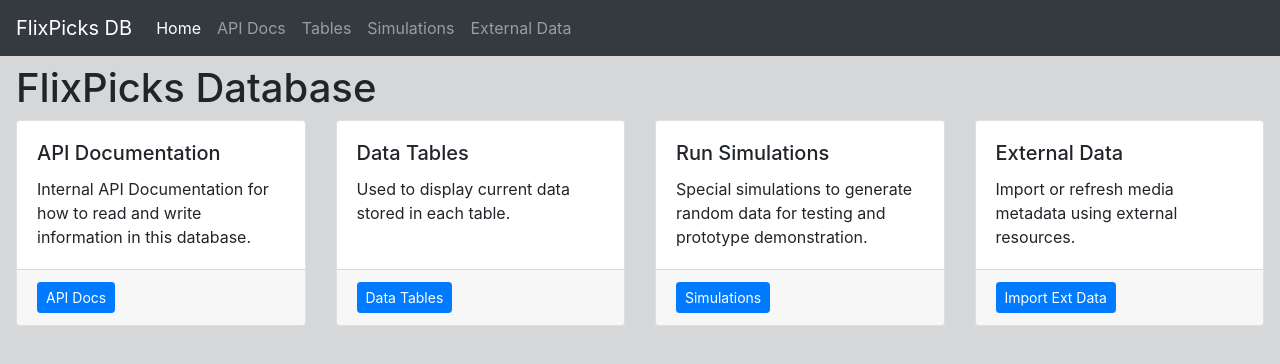
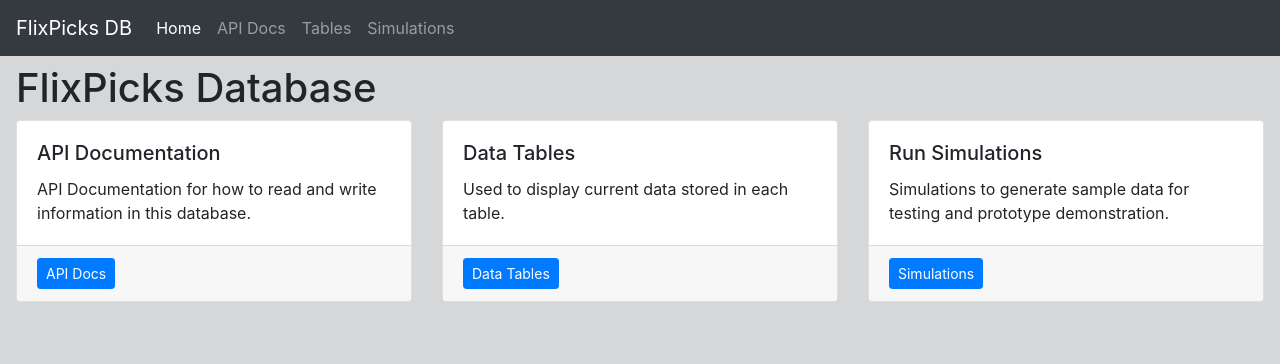
Before and after one commit to FlixPicks-Orange/FlixPickDB, a Python web app: template templates/home.html in a window 1280 px wide. Shown: the top 364 px of the page. Run offline with Jinja, Linux system fonts and the light colour scheme; the template is opened without the code that fills it, so the values that code supplies are empty; some libraries are stand-ins or nearby versions.

Commit message:
Updated Simulations and Removed Ext Data Page

```diff
--- a/simulations/watchhistory.py
+++ b/simulations/watchhistory.py
@@ -16,6 +16,7 @@ def run_simulation(Operation, MinEntries, MaxEntries, ProbFrequency):
 
 
 def generate_random(MinEntries, MaxEntries, ProbFrequency):
+    if MaxEntries < MinEntries: MaxEntries = MinEntries
     user_list = get_all_user_ids()
     for user in user_list:
         number_to_add = random.randint(MinEntries, MaxEntries)
--- a/templates/base.html
+++ b/templates/base.html
@@ -15,7 +15,6 @@
                 <li class="nav-item"><a class="nav-item nav-link" href="/api/docs" target="_blank">API Docs</a></li>
                 <li class="nav-item"><a class="nav-item nav-link" href="{{url_for('all_tables')}}">Tables</a></li>
                 <li class="nav-item"><a class="nav-item nav-link" href="{{url_for('simulation')}}">Simulations</a></li>
-                <li class="nav-item"><a class="nav-item nav-link" href="{{url_for('import_data')}}">External Data</a></li>
             </ul>
         </div>
     </nav>
--- a/templates/dialogs/SimulateWatchHistory.html
+++ b/templates/dialogs/SimulateWatchHistory.html
@@ -21,12 +21,12 @@
                 </div>
                 <div class="row WatchHistory_Hide">
                     <div class="col-sm-6">
-                        <label for="customRange3" class="pr-2">Minimum Per User:</label><output>10</output>
-                        <input type="range" class="custom-range" min="0" max="20" step="1" name="MinEntries" value="10" oninput="this.previousElementSibling.value = this.value">
+                        <label for="customRange3" class="pr-2">Minimum Per User:</label><output>20</output>
+                        <input type="range" class="custom-range" min="0" max="80" step="1" name="MinEntries" value="20" oninput="this.previousElementSibling.value = this.value">
                     </div>
                     <div class="col-sm-6">
                         <label for="customRange3" class="pr-2">Maximum Per User:</label><output>45</output>
-                        <input type="range" class="custom-range" min="20" max="100" step="1" name="MaxEntries" value="45" oninput="this.previousElementSibling.value = this.value">
+                        <input type="range" class="custom-range" min="10" max="100" step="1" name="MaxEntries" value="45" oninput="this.previousElementSibling.value = this.value">
                     </div>
                 </div>
                 <div class="row WatchHistory_Hide">
--- a/templates/home.html
+++ b/templates/home.html
@@ -5,7 +5,7 @@
     <div class="card">
         <div class="card-body">
             <h5 class="card-title">API Documentation</h5>
-            <p class="card-text">Internal API Documentation for how to read and write information in this database.</p>
+            <p class="card-text">API Documentation for how to read and write information in this database.</p>
         </div>
         <div class="card-footer">
             <a href="/api/docs" class="btn btn-primary btn-sm" target="_blank">API Docs</a>
@@ -23,21 +23,12 @@
     <div class="card">
         <div class="card-body">
             <h5 class="card-title">Run Simulations</h5>
-            <p class="card-text">Special simulations to generate random data for testing and prototype demonstration.</p>
+            <p class="card-text">Simulations to generate sample data for testing and prototype demonstration.</p>
         </div>
         <div class="card-footer">
             <a href="{{url_for('simulation')}}" class="btn btn-primary btn-sm">Simulations</a>
         </div>
     </div>
-    <div class="card">
-        <div class="card-body">
-            <h5 class="card-title">External Data</h5>
-            <p class="card-text">Import or refresh media metadata using external resources.</p>
-        </div>
-        <div class="card-footer">
-            <a href="{{url_for('import_data')}}" class="btn btn-primary btn-sm">Import Ext Data</a>
-        </div>
-    </div>
 </div>
 
 {% endblock %}
--- a/templates/import_data.html
+++ /dev/null
@@ -1,4 +0,0 @@
-{% extends "base.html" %}
-{% block content %}
-<h1>External Data</h1>
-{% endblock %}
--- a/templates/simulation.html
+++ b/templates/simulation.html
@@ -27,7 +27,8 @@
     <div class="row mb-4">
         <div class="col">
             <h3>Recommendations</h3>
-            <a href="{{url_for('simulation_recommendations')}}" class="btn btn-primary">Populated Recommendations</a>
+            <!--<a href="{{url_for('simulation_recommendations')}}" class="btn btn-primary">Populated Recommendations</a>-->
+            <button type="button" class="btn btn-primary" data-toggle="modal" data-target="#SimRecDialog">Generate Recommendations</button>
             <a href="{{url_for('clear_recommendations')}}" class="btn btn-primary">Clear Recommendations</a>
         </div>
     </div>
@@ -41,5 +42,6 @@
 </div>
 {% include 'dialogs/SimulateUsers.html' %}
 {% include 'dialogs/SimulateWatchHistory.html' %}
+{% include 'dialogs/SimulateRecommendations.html' %}
 {% include 'dialogs/SimulateUserRatings.html' %}
 {% endblock %}
```
Also changed, not shown: app.py (+10 -3 lines), simulations/recommendations.py (+5 -3 lines), templates/dialogs/SimulateRecommendations.html (added, +22 -0 lines).
